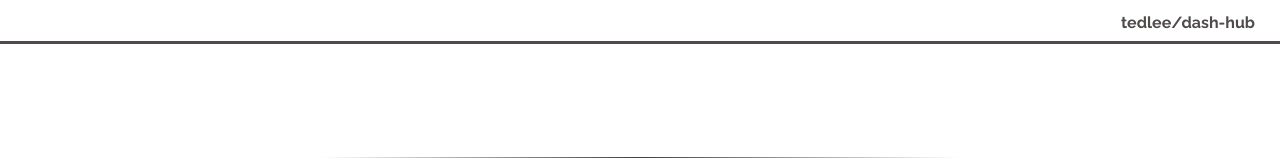
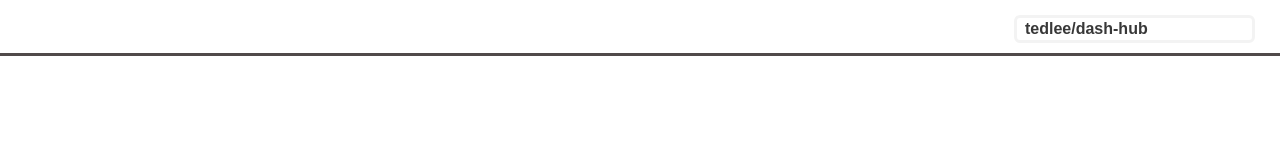
Before and after one commit to tedlee/dash-hub, a plain HTML site: page index.html in a window 1280 px wide. Shown: the top 161 px of the page. Drawn offline with Linux system fonts and the light colour scheme.

Commit message:
Added checking on arbitrary repos

```diff
--- a/index.html
+++ b/index.html
@@ -20,8 +20,15 @@
 <body>
 
 <div id="main">
+	<!-- <a href="#" class="edit-button">edit</a>
+	<div id="title"></div> -->
 
-	<div id="title"> <!-- Title appended in JS --> </div>
+    <form id="repoBox" onsubmit="return false">
+	    <input type="text" class="edit-repo" id="repoName" value="tedlee/dash-hub" autocomplete="off"/>
+	    <input type="submit" style="position: absolute; left: -9999px; width: 1px; height: 1px;"/>
+    </form>
+
+
 	<div id="top-bar"></div>
 
 	<!-- Number of Commits today -->
--- a/scripts/main.js
+++ b/scripts/main.js
@@ -4,14 +4,21 @@ TARGET = "tedlee/dash-hub"
 
 window.onload = function feedMe() {
 
-	$("#title").append(TARGET);
-	callGitHub();
+	$("#repoName").keyup(function(event){
+	    if(event.keyCode == 13){
+	        TARGET = $("#repoName").val();
+	        callGitHub(TARGET);
+	        console.log(TARGET);
+	    }
+	});
+
+	//$("#title").append(TARGET);
+	callGitHub(TARGET);
 
 }
 
 window.setInterval(function(){
-	cleanUp();
-	callGitHub();
+	callGitHub(repo);
 }, 600000);
 
 function cleanUp() {
@@ -20,12 +27,12 @@ function cleanUp() {
 	$("ul").empty();
 }
 
-function callGitHub() {
+function callGitHub(repo) {
 
 	console.log("In callGitHub");
 
 	// Send the request
-	var url =  "https://api.github.com/repos/" + TARGET + "/commits";
+	var url =  "https://api.github.com/repos/" + repo + "/commits";
 	var commitsToday = 0;
 	var commitsWeekly = 0;
 	var messages = [];
@@ -55,6 +62,7 @@ function callGitHub() {
 		$("commits-today").append("Couldn't communicate with GitHub. She's playing hard to get.");
 	})
 	.complete(function() {
+		cleanUp();
 		$("#commits-today").append(commitsToday + " Commits Today");
 		//$("#commits-weekly").append("Commits this week: " + commitsWeekly);
 
@@ -64,6 +72,9 @@ function callGitHub() {
 	})
 }
 
+function updateRepo() {
+	console.log("Trying to update repo")
+}
 
 
 function getPrettyTime (dirtyDate) {
--- a/styles/style.css
+++ b/styles/style.css
@@ -86,3 +86,32 @@ ul{
 li{
 	padding-top: 20px;
 }
+
+a{
+
+}
+
+#repoBox{
+	float: right;
+	padding-top: 15px;
+	padding-right: 25px;
+
+}
+
+.edit-repo {
+	border: 3px solid rgb(30, 28, 28);
+	border: 3px solid rgba(30, 28, 28, 0.05);
+	-webkit-background-clip: padding-box; /* for Safari */
+    background-clip: padding-box; /* for IE9+, Firefox 4+, Opera, Chrome */
+	outline: none;
+	font-size: 1em;
+	font-weight: bold;
+	display: block;
+	background-color:#ffffff;
+	-moz-border-radius:6px;
+	-webkit-border-radius:6px;
+	border-radius:6px;
+	color:#383838;
+	padding:2px 8px;
+	text-decoration:none;
+}
```
